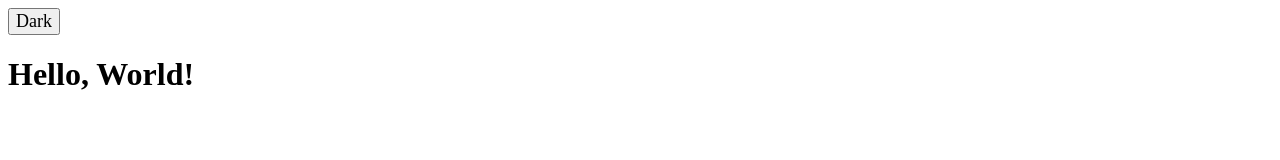
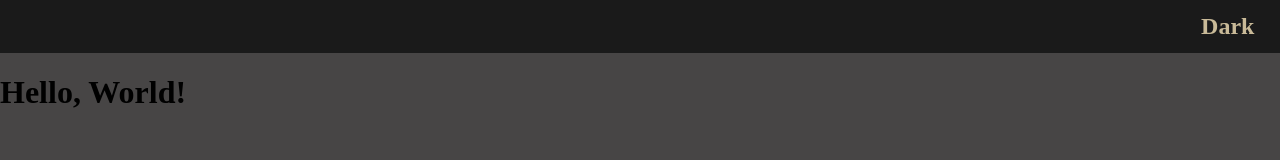
Before and after one commit to SeabowLanguage/seabowlanguage.github.io, a plain HTML site: page index.html in a window 1280 px wide. Drawn offline with Linux system fonts and the light colour scheme.

Commit message:
Beggining of seabow docs site

```diff
--- a/css/header.css
+++ /dev/null
@@ -1,8 +0,0 @@
-.header {
-    background-color: linear-gradient(to right, #38a2d7, #561139);
-}
-
-.header-button {
-    font-size: large;
-    font-family: "fantasy";
-}
--- /dev/null
+++ b/css/index.css
@@ -0,0 +1,27 @@
+@import "common.css";
+
+body {
+    margin: 0px;
+    padding: 0px;
+    background: var(--background-color);
+}
+
+.header {
+    display: flex;
+    justify-content: right;
+    align-content: space-evenly;
+    margin: 0px;
+    padding: 0px;
+    background: var(--header-color);
+}
+
+.header-theme {
+    font-size: large;
+    font-weight: bold;
+    font-family: "fantasy";
+    color: #c9ba98;
+    background: transparent;
+    border: none;
+    padding: 1%;
+    text-decoration: none;
+}
--- a/index.html
+++ b/index.html
@@ -2,14 +2,27 @@
 <html>
     <head>
         <meta charset="UTF-8">
-        <link rel="stylesheet" href="css/header.css">
+        <link rel="stylesheet" href="styles.css">
     </head>
 
     <body>
         <div class="header">
-            <button class="header-button">Dark</button>
+
+            <button class="header-theme">Dark</button>
+        </div>
+
+        <div class="site">
+            <div class="menu">
+
+            </div>
+
+            <div class="content">
+
+            </div>
         </div>
 
         <h1>Hello, World!</h1>
     </body>
+
+    <script src="js/index.js"></script>
 </html>
--- /dev/null
+++ b/styles.css
@@ -0,0 +1,38 @@
+:root {
+    --background-color: #474545;
+    --header-color: #1a1a1a;
+    --header-theme-color: #c9ba98;
+    --header-theme-hover-color: #ddcdaa;
+}
+
+body {
+    margin: 0px;
+    padding: 0px;
+    background: var(--background-color);
+}
+
+.header {
+    display: flex;
+    justify-content: right;
+    align-content: space-evenly;
+    margin: 0px;
+    padding: 0px;
+    background: var(--header-color);
+}
+
+.header-theme {
+    font-size: x-large;
+    font-weight: bold;
+    font-family: "fantasy";
+    color: var(--header-theme-color);
+    background: transparent;
+    border: none;
+    margin: 0px;
+    margin-right: 1%;
+    padding: 1%;
+    text-decoration: none;
+}
+
+.header-theme:hover {
+    color: var(--header-theme-hover-color);
+}
```
Also changed, not shown: js/index.js (added).
